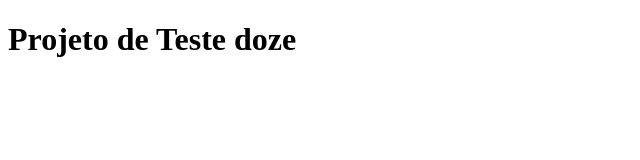
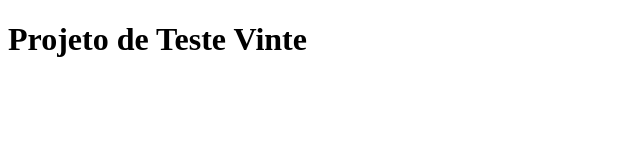
Before and after one commit to ramguimaraes/aula_01, a plain HTML site: page index.html in a window 1280 px wide. Shown: the full height of the page, 0-640 px from the left. Drawn offline with Linux system fonts and the light colour scheme.

```diff
--- a/index.html
+++ b/index.html
@@ -4,9 +4,9 @@
         <meta charset="UTF-8">
         <meta http-equiv="X-UA-Compatible" content="IE=edge">
         <meta name="viewport" content="width=device-width, initial-scale=1.0">
-        <title>Projeto de Teste doze</title>
+        <title>Projeto de Teste Vinte</title>
     </head>
     <body>
-        <h1>Projeto de Teste doze</h1>
+        <h1>Projeto de Teste Vinte</h1>
     </body>
 </html>
```
